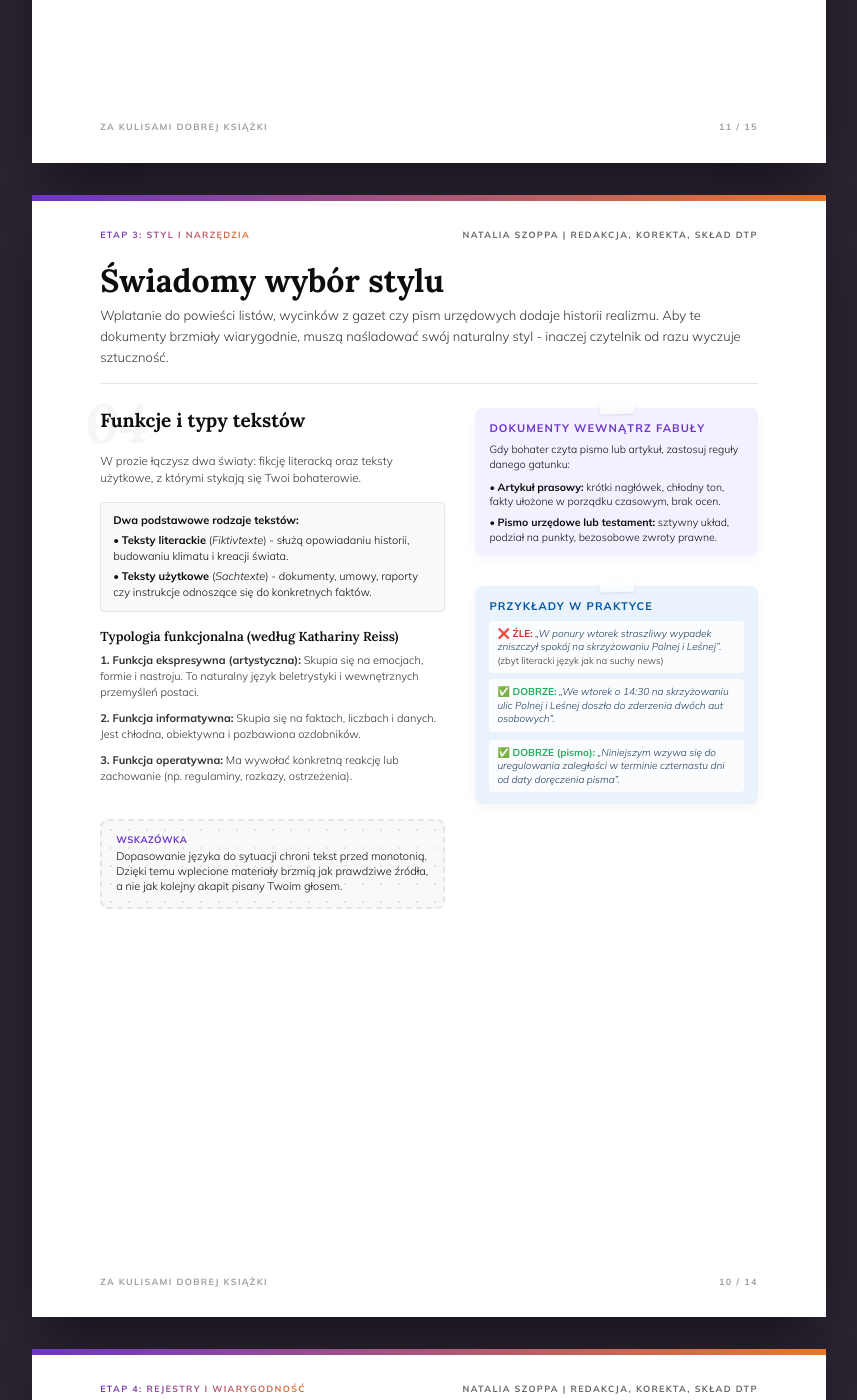
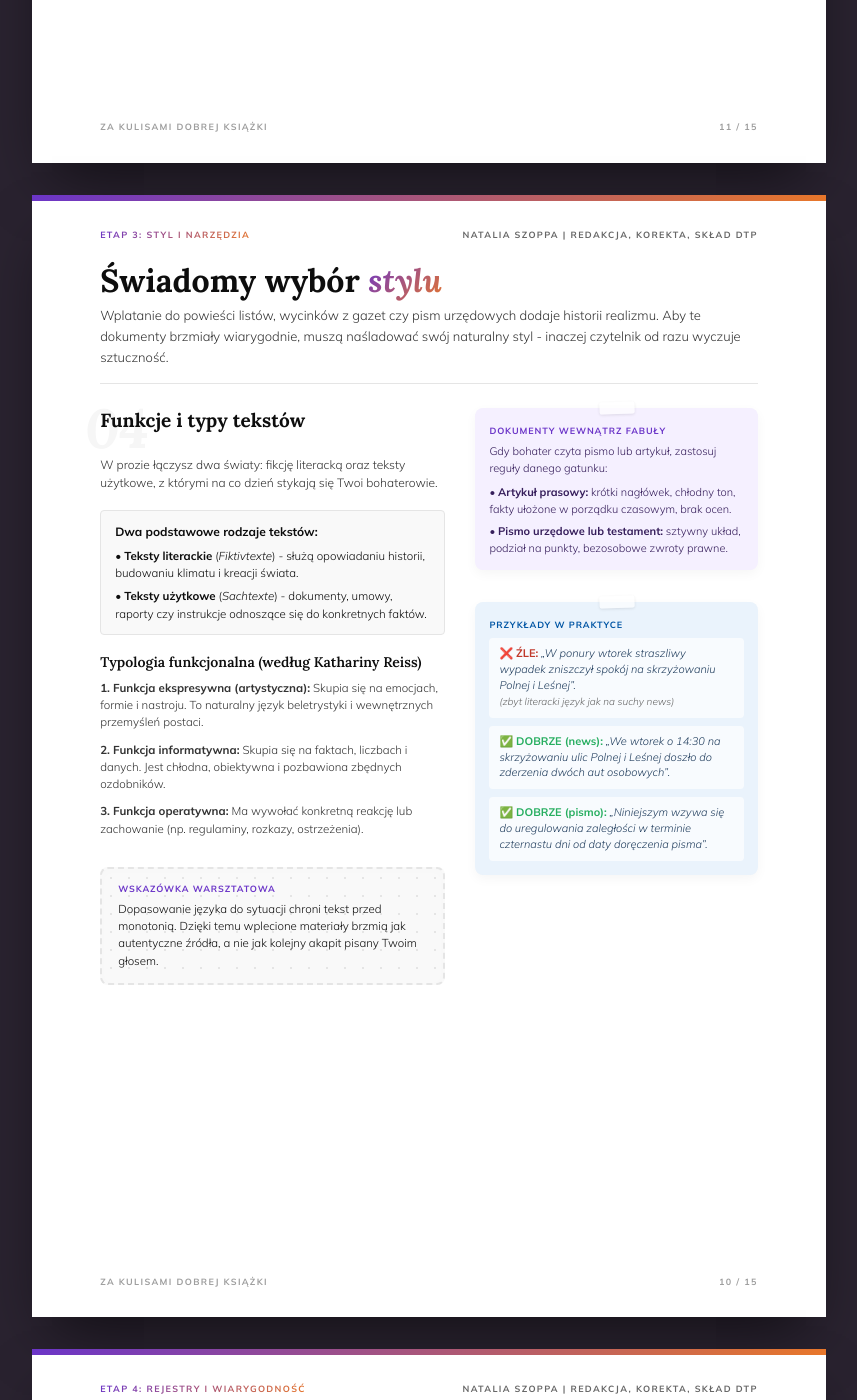
Before and after one commit to Bonnie00726/nataliaszoppa, a Jekyll site: the page arkusz językowy.html, which Jekyll copies as it is, in a window 1280 px wide and 1400 px high, scrolled down 12541 px. Shown: the whole window, without its empty margins (211-1068 px from the left). Built offline with Jekyll 4.4.1, drawn with Linux system fonts in a browser that asks for light colours.

Commit message:
Update arkusz językowy.html

```diff
--- a/arkusz językowy.html
+++ b/arkusz językowy.html
@@ -793,7 +793,7 @@
   <div class="runner top"><span class="grad-type">Etap 3: Styl i Narzędzia</span><span>Natalia Szoppa | Redakcja, korekta, skład DTP</span></div>
 
   <div class="section-opener">
-    <h2 class="section-title">Świadomy wybór stylu</h2>
+    <h2 class="section-title">Świadomy wybór <em class="grad-type">stylu</em></h2>
     <p class="body">Wplatanie do powieści listów, wycinków z gazet czy pism urzędowych dodaje historii realizmu. Aby te dokumenty brzmiały wiarygodnie, muszą naśladować swój naturalny styl - inaczej czytelnik od razu wyczuje sztuczność.</p>
   </div>
 
@@ -801,37 +801,37 @@
     <!-- LEWA KOLUMNA -->
     <div class="q-main">
 
-      <div class="q-header-area" style="margin-bottom: 20px;"><span class="qnum-bg">04</span><h3 class="qtitle">Funkcje i typy tekstów</h3></div>
+      <div class="q-header-area" style="margin-bottom: 24px;"><span class="qnum-bg" style="top: -15px;">04</span><h3 class="qtitle">Funkcje i typy tekstów</h3></div>
 
-      <p style="font-size: 11.5px; margin-bottom: 16px; color: var(--ink-soft); line-height: 1.5;">W prozie łączysz dwa światy: fikcję literacką oraz teksty użytkowe, z którymi stykają się Twoi bohaterowie.</p>
+      <p style="font-size: 12px; margin-bottom: 18px; color: var(--ink-soft); line-height: 1.5;">W prozie łączysz dwa światy: fikcję literacką oraz teksty użytkowe, z którymi na co dzień stykają się Twoi bohaterowie.</p>
 
       <!-- PODSTAWOWY PODZIAŁ -->
-      <div style="background: var(--paper-warm); border: 1px solid var(--paper-mid); border-radius: 4px; padding: 10px 12px; margin-bottom: 16px; font-size: 11px; line-height: 1.45;">
-        <strong style="color: var(--ink); display: block; margin-bottom: 4px;">Dwa podstawowe rodzaje tekstów:</strong>
-        <p style="margin: 0 0 4px 0;">• <strong>Teksty literackie</strong> (<em>Fiktivtexte</em>) - służą opowiadaniu historii, budowaniu klimatu i kreacji świata.</p>
+      <div style="background: var(--paper-warm); border: 1px solid var(--paper-mid); border-radius: 4px; padding: 12px 14px; margin-bottom: 18px; font-size: 11.5px; line-height: 1.5;">
+        <strong style="color: var(--ink); display: block; margin-bottom: 6px; font-size: 12px;">Dwa podstawowe rodzaje tekstów:</strong>
+        <p style="margin: 0 0 6px 0;">• <strong>Teksty literackie</strong> (<em>Fiktivtexte</em>) - służą opowiadaniu historii, budowaniu klimatu i kreacji świata.</p>
         <p style="margin: 0;">• <strong>Teksty użytkowe</strong> (<em>Sachtexte</em>) - dokumenty, umowy, raporty czy instrukcje odnoszące się do konkretnych faktów.</p>
       </div>
 
       <!-- TYPOLOGIA REISS -->
-      <div style="margin-bottom: 16px;">
-        <h4 style="color: var(--ink); font-size: 13px; margin-bottom: 8px; font-family: var(--serif);">Typologia funkcjonalna (według Kathariny Reiss)</h4>
+      <div style="margin-bottom: 18px;">
+        <h4 style="font-family: var(--serif); color: var(--ink); font-size: 14px; margin-bottom: 8px; margin-top: 0;">Typologia funkcjonalna (według Kathariny Reiss)</h4>
 
-        <p style="margin-bottom: 10px; font-size: 11px; line-height: 1.45; color: var(--ink-soft);">
+        <p style="margin-bottom: 10px; font-size: 11.5px; line-height: 1.5; color: var(--ink-soft);">
           <strong>1. Funkcja ekspresywna (artystyczna):</strong> Skupia się na emocjach, formie i nastroju. To naturalny język beletrystyki i wewnętrznych przemyśleń postaci.
         </p>
 
-        <p style="margin-bottom: 10px; font-size: 11px; line-height: 1.45; color: var(--ink-soft);">
-          <strong>2. Funkcja informatywna:</strong> Skupia się na faktach, liczbach i danych. Jest chłodna, obiektywna i pozbawiona ozdobników.
+        <p style="margin-bottom: 10px; font-size: 11.5px; line-height: 1.5; color: var(--ink-soft);">
+          <strong>2. Funkcja informatywna:</strong> Skupia się na faktach, liczbach i danych. Jest chłodna, obiektywna i pozbawiona zbędnych ozdobników.
         </p>
 
-        <p style="margin-bottom: 14px; font-size: 11px; line-height: 1.45; color: var(--ink-soft);">
+        <p style="margin-bottom: 0; font-size: 11.5px; line-height: 1.5; color: var(--ink-soft);">
           <strong>3. Funkcja operatywna:</strong> Ma wywołać konkretną reakcję lub zachowanie (np. regulaminy, rozkazy, ostrzeżenia).
         </p>
       </div>
 
-      <div class="dot-grid-box short" style="min-height: auto; padding: 12px 14px; border-color: var(--paper-mid); background-color: var(--paper-warm);">
-        <span class="box-title" style="color: var(--grad-start); font-size: 9.5px; margin-bottom: 4px; display: block; text-transform: uppercase; letter-spacing: 0.5px; font-weight: 700;">Wskazówka</span>
-        <p style="font-size: 11px; color: var(--ink); margin: 0; line-height: 1.4;">Dopasowanie języka do sytuacji chroni tekst przed monotonią. Dzięki temu wplecione materiały brzmią jak prawdziwe źródła, a nie jak kolejny akapit pisany Twoim głosem.</p>
+      <div class="dot-grid-box short" style="min-height: auto; padding: 14px 16px; border-color: var(--paper-mid); background-color: var(--paper-warm); margin-top: 12px;">
+        <span class="box-title" style="color: var(--grad-start); font-size: 9px; margin-bottom: 6px; display: block;">Wskazówka warsztatowa</span>
+        <p style="font-size: 11.5px; color: var(--ink); margin: 0; line-height: 1.5;">Dopasowanie języka do sytuacji chroni tekst przed monotonią. Dzięki temu wplecione materiały brzmią jak autentyczne źródła, a nie jak kolejny akapit pisany Twoim głosem.</p>
       </div>
 
     </div>
@@ -840,27 +840,27 @@
     <div class="q-sidebar" style="padding-top: 0;">
 
       <!-- BOX PRAKTYKA -->
-      <div class="box box-purple" style="margin-bottom: 14px; padding: 12px 14px;">
-        <span class="box-title" style="font-size: 11px; font-weight: 700; margin-bottom: 6px; display: block;">Dokumenty wewnątrz fabuły</span>
-        <p style="font-size: 10.5px; line-height: 1.4; margin: 0 0 8px 0; color: var(--ink);">Gdy bohater czyta pismo lub artykuł, zastosuj reguły danego gatunku:</p>
-        <p style="font-size: 10.5px; line-height: 1.4; margin: 0 0 6px 0; color: var(--ink);">• <strong>Artykuł prasowy:</strong> krótki nagłówek, chłodny ton, fakty ułożone w porządku czasowym, brak ocen.</p>
-        <p style="font-size: 10.5px; line-height: 1.4; margin: 0; color: var(--ink);">• <strong>Pismo urzędowe lub testament:</strong> sztywny układ, podział na punkty, bezosobowe zwroty prawne.</p>
+      <div class="box box-purple" style="margin-bottom: 16px;">
+        <span class="box-title">Dokumenty wewnątrz fabuły</span>
+        <p style="margin-bottom: 8px;">Gdy bohater czyta pismo lub artykuł, zastosuj reguły danego gatunku:</p>
+        <p style="margin-bottom: 6px;">• <strong>Artykuł prasowy:</strong> krótki nagłówek, chłodny ton, fakty ułożone w porządku czasowym, brak ocen.</p>
+        <p style="margin-bottom: 0;">• <strong>Pismo urzędowe lub testament:</strong> sztywny układ, podział na punkty, bezosobowe zwroty prawne.</p>
       </div>
 
       <!-- BOX PRZYKŁADY -->
-      <div class="box box-blue" style="padding: 12px 14px;">
-        <span class="box-title" style="font-size: 11px; font-weight: 700; margin-bottom: 6px; display: block;">Przykłady w praktyce</span>
+      <div class="box box-blue">
+        <span class="box-title">Przykłady w praktyce</span>
 
-        <div style="background: rgba(255,255,255,0.75); padding: 6px 8px; border-radius: 4px; margin-bottom: 6px; font-size: 10px; line-height: 1.35;">
+        <div style="background: rgba(255, 255, 255, 0.7); padding: 8px 10px; border-radius: 4px; margin-bottom: 8px; font-size: 11px; line-height: 1.45;">
           <span style="color: #c0392b; font-weight: bold;">❌ ŹLE:</span> <em>„W ponury wtorek straszliwy wypadek zniszczył spokój na skrzyżowaniu Polnej i Leśnej”.</em><br>
-          <span style="color: var(--ink-soft); font-size: 9.5px;">(zbyt literacki język jak na suchy news)</span>
+          <span style="color: var(--ink-muted); font-size: 10px; font-style: italic;">(zbyt literacki język jak na suchy news)</span>
         </div>
 
-        <div style="background: rgba(255,255,255,0.75); padding: 6px 8px; border-radius: 4px; margin-bottom: 8px; font-size: 10px; line-height: 1.35;">
-          <span style="color: #27ae60; font-weight: bold;">✅ DOBRZE:</span> <em>„We wtorek o 14:30 na skrzyżowaniu ulic Polnej i Leśnej doszło do zderzenia dwóch aut osobowych”.</em>
+        <div style="background: rgba(255, 255, 255, 0.7); padding: 8px 10px; border-radius: 4px; margin-bottom: 8px; font-size: 11px; line-height: 1.45;">
+          <span style="color: #27ae60; font-weight: bold;">✅ DOBRZE (news):</span> <em>„We wtorek o 14:30 na skrzyżowaniu ulic Polnej i Leśnej doszło do zderzenia dwóch aut osobowych”.</em>
         </div>
 
-        <div style="background: rgba(255,255,255,0.75); padding: 6px 8px; border-radius: 4px; font-size: 10px; line-height: 1.35;">
+        <div style="background: rgba(255, 255, 255, 0.7); padding: 8px 10px; border-radius: 4px; font-size: 11px; line-height: 1.45;">
           <span style="color: #27ae60; font-weight: bold;">✅ DOBRZE (pismo):</span> <em>„Niniejszym wzywa się do uregulowania zaległości w terminie czternastu dni od daty doręczenia pisma”.</em>
         </div>
       </div>
@@ -868,7 +868,7 @@
     </div>
 
   </div>
-  <div class="runner bottom"><span>ZA KULISAMI DOBREJ KSIĄŻKI</span><span>10 / 14</span></div>
+  <div class="runner bottom"><span>ZA KULISAMI DOBREJ KSIĄŻKI</span><span>10 / 15</span></div>
 </section>
 
 <!-- STRONA 8 REJESTRY JĘZYKOWE -->
```
